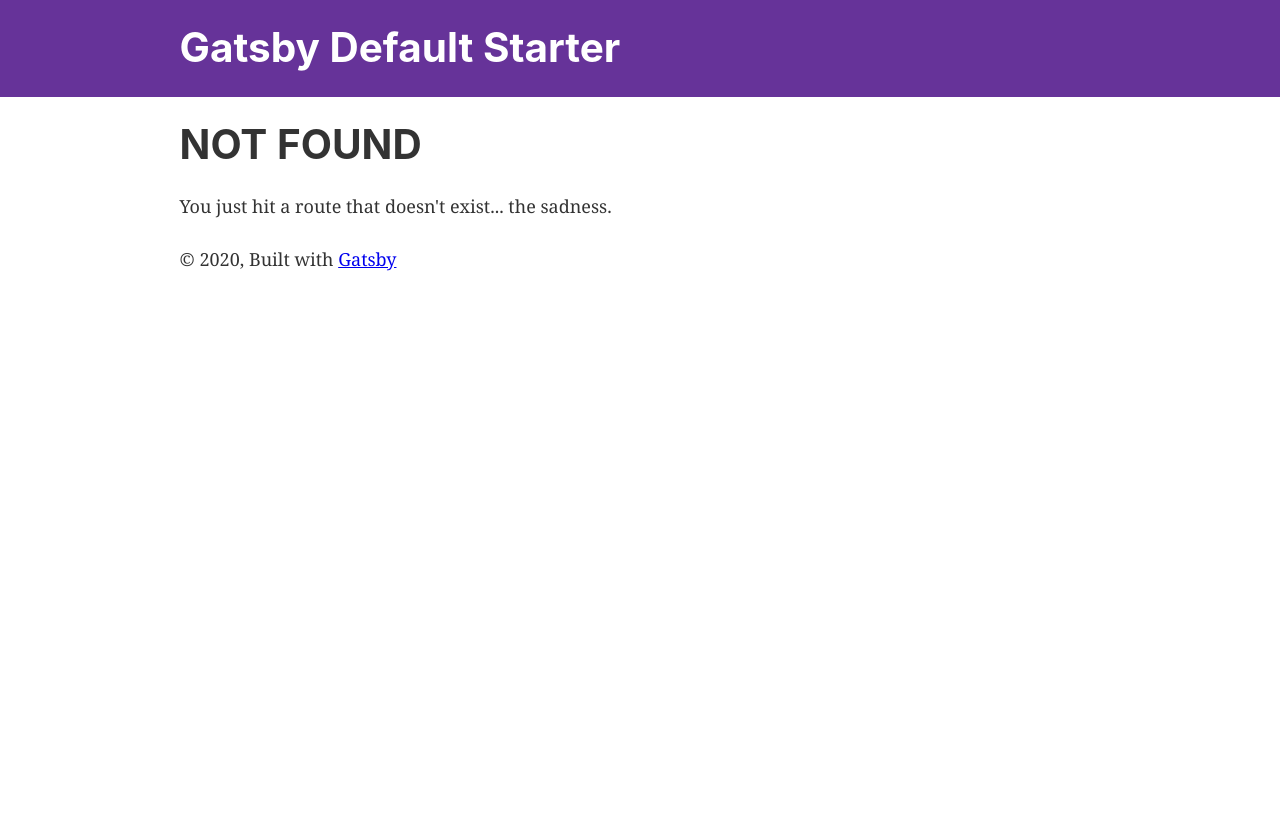
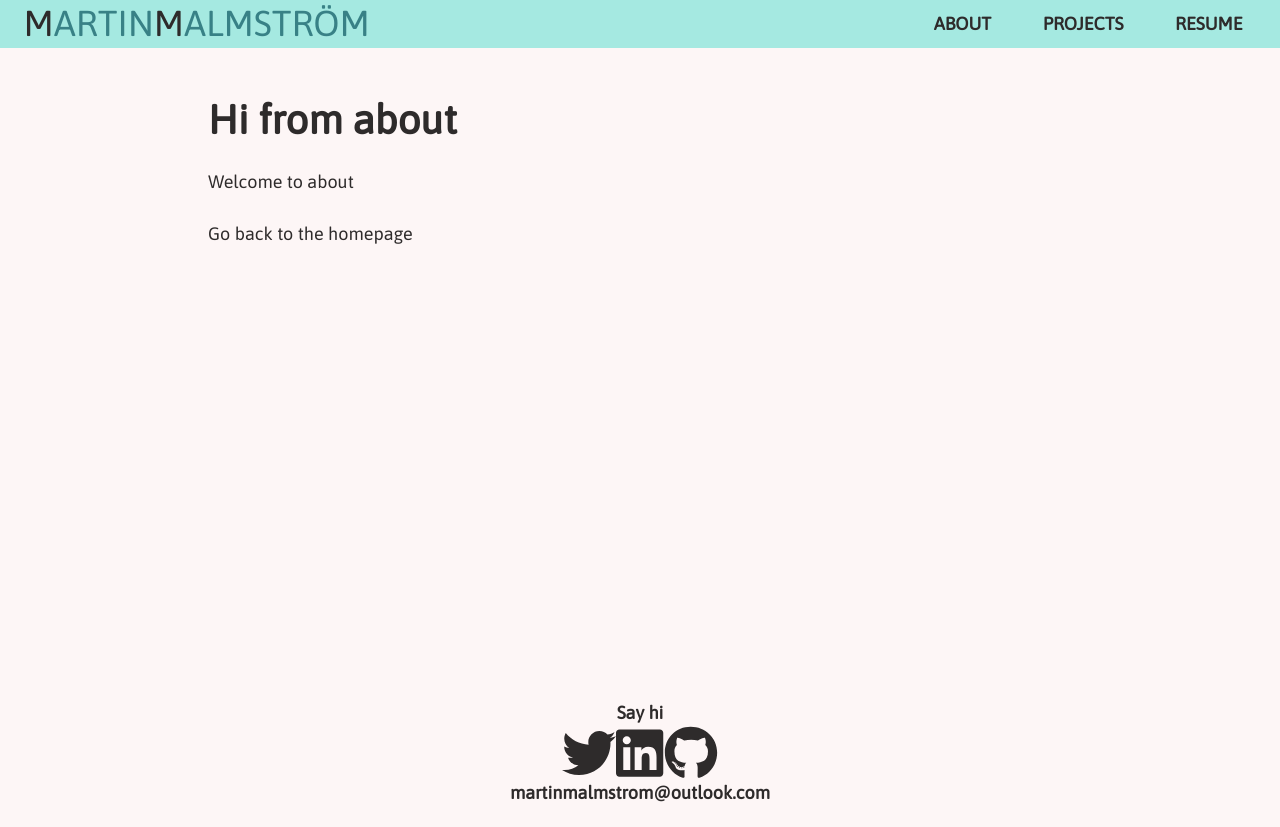
Before and after one commit to marmals/gatsby-portfolio, a Gatsby site: page /about in a window 1280 px wide. Before the commit this address had no page. Before the commit the page ends 800 px from the top, so only its background shows below. Built offline with nearby package versions, Linux system fonts and the light colour scheme; Gatsby itself is replaced by a stand-in of ours.

Commit message:
working on footer and header

```diff
--- a/gatsby-config.js
+++ b/gatsby-config.js
@@ -1,8 +1,8 @@
 module.exports = {
   siteMetadata: {
-    title: `Gatsby Default Starter`,
+    title: `Marmals`,
     description: `Kick off your next, great Gatsby project with this default starter. This barebones starter ships with the main Gatsby configuration files you might need.`,
-    author: `@gatsbyjs`,
+    author: `Martin Malmström`,
   },
   plugins: [
     `gatsby-plugin-react-helmet`,
@@ -14,6 +14,7 @@ module.exports = {
       },
     },
     `gatsby-transformer-sharp`,
+    `gatsby-plugin-sass`,
     `gatsby-plugin-sharp`,
     {
       resolve: `gatsby-plugin-manifest`,
--- a/package.json
+++ b/package.json
@@ -5,17 +5,23 @@
   "version": "0.1.0",
   "author": "Kyle Mathews <mathews.kyle@gmail.com>",
   "dependencies": {
+    "@fortawesome/fontawesome-svg-core": "^1.2.27",
+    "@fortawesome/free-brands-svg-icons": "^5.12.1",
+    "@fortawesome/react-fontawesome": "^0.1.8",
     "gatsby": "^2.19.7",
     "gatsby-image": "^2.2.39",
     "gatsby-plugin-manifest": "^2.2.39",
     "gatsby-plugin-offline": "^3.0.32",
     "gatsby-plugin-react-helmet": "^3.1.21",
+    "gatsby-plugin-sass": "^2.1.28",
     "gatsby-plugin-sharp": "^2.4.3",
     "gatsby-source-filesystem": "^2.1.46",
     "gatsby-transformer-sharp": "^2.3.13",
+    "node-sass": "^4.13.1",
     "prop-types": "^15.7.2",
     "react": "^16.12.0",
     "react-dom": "^16.12.0",
+    "react-fontawesome": "^1.7.1",
     "react-helmet": "^5.2.1"
   },
   "devDependencies": {
--- /dev/null
+++ b/src/components/footer.js
@@ -0,0 +1,19 @@
+import { Link } from "gatsby"
+import PropTypes from "prop-types"
+import React from "react"
+
+import FooterPanel from "./footerPanel"
+
+import footerStyles from '../sass/components/footer.module.scss'
+
+const Footer = ({ author }) => {
+  return (
+    <footer className={footerStyles.footer}>
+        <p>Say hi</p>
+        <FooterPanel/>
+        <p>martinmalmstrom@outlook.com</p>
+    </footer>
+  );
+};
+
+export default Footer;
--- /dev/null
+++ b/src/components/footerPanel.js
@@ -0,0 +1,22 @@
+import { Link } from "gatsby"
+import React from 'react';
+
+import { FontAwesomeIcon } from '@fortawesome/react-fontawesome';
+import {
+    faTwitter,
+    faLinkedin,
+    faGithub,
+} from '@fortawesome/free-brands-svg-icons';
+
+
+const FooterPanel = () => {
+    return (
+        <section>
+            <a href="#"><FontAwesomeIcon icon={faTwitter} size="3x" /></a>
+            <a target="_blank" href="https://www.linkedin.com/in/martin-emil-niklas-malmström"><FontAwesomeIcon icon={faLinkedin} size="3x" /></a>
+            <a target="_blank" href="https://github.com/marmals/"><FontAwesomeIcon icon={faGithub} size="3x" /></a>
+        </section>
+    );
+  };
+
+  export default FooterPanel;
--- a/src/components/header.js
+++ b/src/components/header.js
@@ -2,32 +2,30 @@ import { Link } from "gatsby"
 import PropTypes from "prop-types"
 import React from "react"
 
+import headerStyles from "../sass/components/header.module.scss"
+
+
 const Header = ({ siteTitle }) => (
-  <header
-    style={{
-      background: `rebeccapurple`,
-      marginBottom: `1.45rem`,
-    }}
-  >
-    <div
-      style={{
-        margin: `0 auto`,
-        maxWidth: 960,
-        padding: `1.45rem 1.0875rem`,
-      }}
-    >
-      <h1 style={{ margin: 0 }}>
-        <Link
-          to="/"
-          style={{
-            color: `white`,
-            textDecoration: `none`,
-          }}
-        >
-          {siteTitle}
+    <header className={headerStyles.header}>
+      <div className={headerStyles.title}>
+        <h3>
+          <Link to="/">
+            <span>m</span><span>artin</span>
+            <span>m</span><span>almström</span>
           </Link>
-      </h1>
+        </h3>
       </div>
+      <ul>
+        <li>
+          <Link to="/about">about</Link>
+        </li>
+        <li>
+          <Link to="/projects">PROJECTS</Link>
+        </li>
+        <li>
+          <Link to="/resume">resume</Link>
+        </li>
+      </ul>
     </header>
   )
 
@@ -39,4 +37,5 @@ Header.defaultProps = {
     siteTitle: ``,
   }
 
-export default Header
+
+export default Header;
--- a/src/components/layout.js
+++ b/src/components/layout.js
@@ -10,7 +10,10 @@ import PropTypes from "prop-types"
 import { useStaticQuery, graphql } from "gatsby"
 
 import Header from "./header"
-import "./layout.css"
+import Footer from "./footer"
+
+import "../sass/layout/index.scss"
+import layoutStyles from '../sass/layout/layout.module.scss';
 
 const Layout = ({ children }) => {
   const data = useStaticQuery(graphql`
@@ -26,20 +29,10 @@ const Layout = ({ children }) => {
   return (
     <>
       <Header siteTitle={data.site.siteMetadata.title} />
-      <div
-        style={{
-          margin: `0 auto`,
-          maxWidth: 960,
-          padding: `0 1.0875rem 1.45rem`,
-        }}
-      >
+      <div className={layoutStyles.container}>
         <main>{children}</main>
-        <footer>
-          © {new Date().getFullYear()}, Built with
-          {` `}
-          <a href="https://www.gatsbyjs.org">Gatsby</a>
-        </footer>
       </div>
+      <Footer author={data.site.siteMetadata.author}/>
     </>
   )
 }
--- a/src/pages/page-2.js
+++ b/src/pages/about.js
@@ -4,13 +4,13 @@ import { Link } from "gatsby"
 import Layout from "../components/layout"
 import SEO from "../components/seo"
 
-const SecondPage = () => (
+const AboutPage = () => (
   <Layout>
-    <SEO title="Page two" />
-    <h1>Hi from the second page</h1>
-    <p>Welcome to page 2</p>
+    <SEO title="About" />
+    <h1>Hi from about</h1>
+    <p>Welcome to about</p>
     <Link to="/">Go back to the homepage</Link>
   </Layout>
 )
 
-export default SecondPage
+export default AboutPage
--- a/src/pages/index.js
+++ b/src/pages/index.js
@@ -8,13 +8,18 @@ import SEO from "../components/seo"
 const IndexPage = () => (
   <Layout>
     <SEO title="Home" />
-    <h1>Hi people</h1>
+    <h1>Hi people!</h1>
+    <h2>Hi people!</h2>
+    <h3>Hi people!</h3>
+    <h4>Hi people!</h4>
+    <h5>Hi people!</h5>
+    <h6>Hi people!</h6>
     <p>Welcome to your new Gatsby site.</p>
     <p>Now go build something great.</p>
     <div style={{ maxWidth: `300px`, marginBottom: `1.45rem` }}>
       <Image />
     </div>
-    <Link to="/page-2/">Go to page 2</Link>
+    <Link to="/contact/">Go to contact</Link>
   </Layout>
 )
 
--- /dev/null
+++ b/src/sass/components/footer.module.scss
@@ -0,0 +1,25 @@
+$backgroundColor: #fdf6f6;
+$foregroundColor: #a5e9e1;
+$textColor: #2e2b2b;
+$effectColor: #388186;
+
+
+.footer {
+  position: relative;
+  width: 100%;
+  display: block;
+  overflow: hidden;
+  padding: 20px 0;
+  background-color: $backgroundColor;
+  display: flex;
+  flex-direction: column;
+  justify-content: center;
+  align-items: center;
+}
+
+.footer p {
+  margin: 0;
+  padding: 0;
+  color: $textColor;
+  font-weight: bold;
+}
--- /dev/null
+++ b/src/sass/components/header.module.scss
@@ -0,0 +1,83 @@
+$backgroundColor: #fdf6f6;
+$foregroundColor: #a5e9e1;
+$textColor: #2e2b2b;
+$effectColor: #388186;
+
+
+.header {
+    display: flex;
+    justify-content: space-between;
+    align-items: center;
+    min-height: 6vh;
+    background-color: rgba($color: $foregroundColor, $alpha: 1);
+    position: fixed;
+    top: 0;
+    flex-wrap: wrap;
+    width: 100%;
+
+    ul {
+        margin: 0;
+        padding: 0;
+        list-style-type: none;
+        li {
+            margin: 0;
+            padding: 0;
+            display: inline;
+            font-size: 1rem;
+            margin-right: 1.3rem;
+            a {
+                font-weight: bold;
+                color: $textColor;
+                text-decoration: none;
+                padding: 14px;
+                text-transform: uppercase;
+                &:hover {
+                    color: $effectColor;
+                }
+            }
+        }
+    }
+
+    h3 {
+        margin: 0;
+        padding: 0;
+    }
+    &:hover span:nth-child(even){
+        letter-spacing: 0;
+    }
+    &:hover span:nth-child(2){
+        transition-delay: 0s;
+    }
+    &:hover span:nth-child(4){
+        transition-delay: 0.5s;
+    }
+}
+
+.title h3 a {
+    margin-left: 1.3rem;
+    color: $textColor;
+    font-size: 2rem;
+    text-decoration: none;
+    text-transform: uppercase;
+    font-weight: bold;
+
+    //dosent work
+    transform: translate3d(0, 0, 0);
+    -webkit-transform-style: preserve-3d;
+    -moz-transform-style: preserve-3d;
+    transform-style: preserve-3d;
+    -webkit-backface-visibility: hidden;
+    -moz-backface-visibility: hidden;
+    backface-visibility: hidden;
+
+    span{
+        display: inline-flex;
+        &:nth-child(even){
+            color: $effectColor;
+            overflow: hidden;
+            transition: ease-in-out;
+            transition-duration: 1s;
+            letter-spacing: -1em;
+        }
+    }
+}
--- a/src/components/layout.css
+++ b/src/sass/layout/index.scss
@@ -1,5 +1,4 @@
 html {
-  font-family: sans-serif;
   -ms-text-size-adjust: 100%;
   -webkit-text-size-adjust: 100%;
 }
@@ -94,7 +93,6 @@ code,
 kbd,
 pre,
 samp {
-  font-family: monospace, monospace;
   font-size: 1em;
 }
 figure {
@@ -200,7 +198,6 @@ html {
 }
 body {
   color: hsla(0, 0%, 0%, 0.8);
-  font-family: georgia, serif;
   font-weight: normal;
   word-wrap: break-word;
   font-kerning: normal;
@@ -230,8 +227,6 @@ h1 {
   padding-top: 0;
   margin-bottom: 1.45rem;
   color: inherit;
-  font-family: -apple-system, BlinkMacSystemFont, Segoe UI, Roboto, Oxygen,
-    Ubuntu, Cantarell, Fira Sans, Droid Sans, Helvetica Neue, sans-serif;
   font-weight: bold;
   text-rendering: optimizeLegibility;
   font-size: 2.25rem;
@@ -247,8 +242,6 @@ h2 {
   padding-top: 0;
   margin-bottom: 1.45rem;
   color: inherit;
-  font-family: -apple-system, BlinkMacSystemFont, Segoe UI, Roboto, Oxygen,
-    Ubuntu, Cantarell, Fira Sans, Droid Sans, Helvetica Neue, sans-serif;
   font-weight: bold;
   text-rendering: optimizeLegibility;
   font-size: 1.62671rem;
@@ -264,8 +257,6 @@ h3 {
   padding-top: 0;
   margin-bottom: 1.45rem;
   color: inherit;
-  font-family: -apple-system, BlinkMacSystemFont, Segoe UI, Roboto, Oxygen,
-    Ubuntu, Cantarell, Fira Sans, Droid Sans, Helvetica Neue, sans-serif;
   font-weight: bold;
   text-rendering: optimizeLegibility;
   font-size: 1.38316rem;
@@ -281,8 +272,6 @@ h4 {
   padding-top: 0;
   margin-bottom: 1.45rem;
   color: inherit;
-  font-family: -apple-system, BlinkMacSystemFont, Segoe UI, Roboto, Oxygen,
-    Ubuntu, Cantarell, Fira Sans, Droid Sans, Helvetica Neue, sans-serif;
   font-weight: bold;
   text-rendering: optimizeLegibility;
   font-size: 1rem;
@@ -298,8 +287,6 @@ h5 {
   padding-top: 0;
   margin-bottom: 1.45rem;
   color: inherit;
-  font-family: -apple-system, BlinkMacSystemFont, Segoe UI, Roboto, Oxygen,
-    Ubuntu, Cantarell, Fira Sans, Droid Sans, Helvetica Neue, sans-serif;
   font-weight: bold;
   text-rendering: optimizeLegibility;
   font-size: 0.85028rem;
@@ -315,8 +302,6 @@ h6 {
   padding-top: 0;
   margin-bottom: 1.45rem;
   color: inherit;
-  font-family: -apple-system, BlinkMacSystemFont, Segoe UI, Roboto, Oxygen,
-    Ubuntu, Cantarell, Fira Sans, Droid Sans, Helvetica Neue, sans-serif;
   font-weight: bold;
   text-rendering: optimizeLegibility;
   font-size: 0.78405rem;
@@ -592,8 +577,6 @@ tt,
 code {
   background-color: hsla(0, 0%, 0%, 0.04);
   border-radius: 3px;
-  font-family: "SFMono-Regular", Consolas, "Roboto Mono", "Droid Sans Mono",
-    "Liberation Mono", Menlo, Courier, monospace;
   padding: 0;
   padding-top: 0.2em;
   padding-bottom: 0.2em;
--- /dev/null
+++ b/src/sass/layout/layout.module.scss
@@ -0,0 +1,37 @@
+$backgroundColor: #fdf6f6;
+$foregroundColor: #a5e9e1;
+$textColor: #2e2b2b;
+$effectColor: #388186;
+
+@import url('https://fonts.googleapis.com/css?family=Asap&display=swap');
+
+* {
+  font-family: "Asap", sans-serif;
+  font-weight: 500;
+}
+
+body{
+    background-color: $backgroundColor;
+}
+.container{
+    margin: 0 auto;
+    max-width: 900px;
+    padding: 1rem;
+    margin-top: 10vh;
+
+    display: flex;
+    flex-direction: column;
+    min-height: 75vh;
+}
+
+h1, h2, h3, h4, h5, h6, p{
+    color: $textColor;
+}
+
+a{
+    color: $textColor;
+    text-decoration: none;
+    &:hover {
+        color: $effectColor;
+    }
+}
```
Also changed, not shown: src/pages/projects.js (added, +16 -0 lines), src/pages/resume.js (added, +16 -0 lines), src/sass/themes.scss (added, +26 -0 lines), src/sass/main.scss (added), 1 other file. Lines whose indentation alone changed are shown as unchanged.
